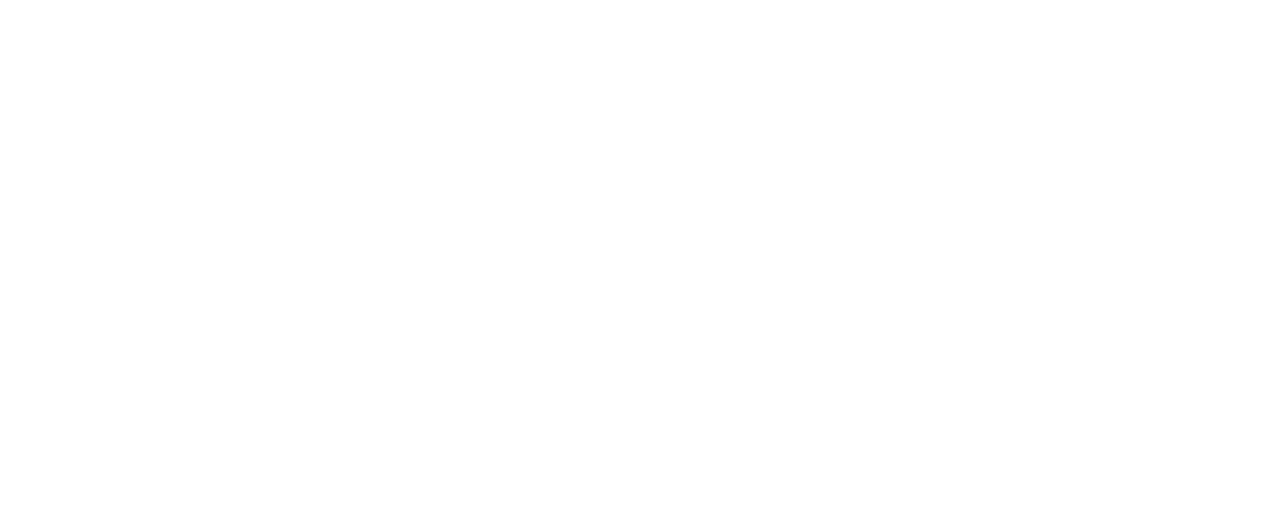
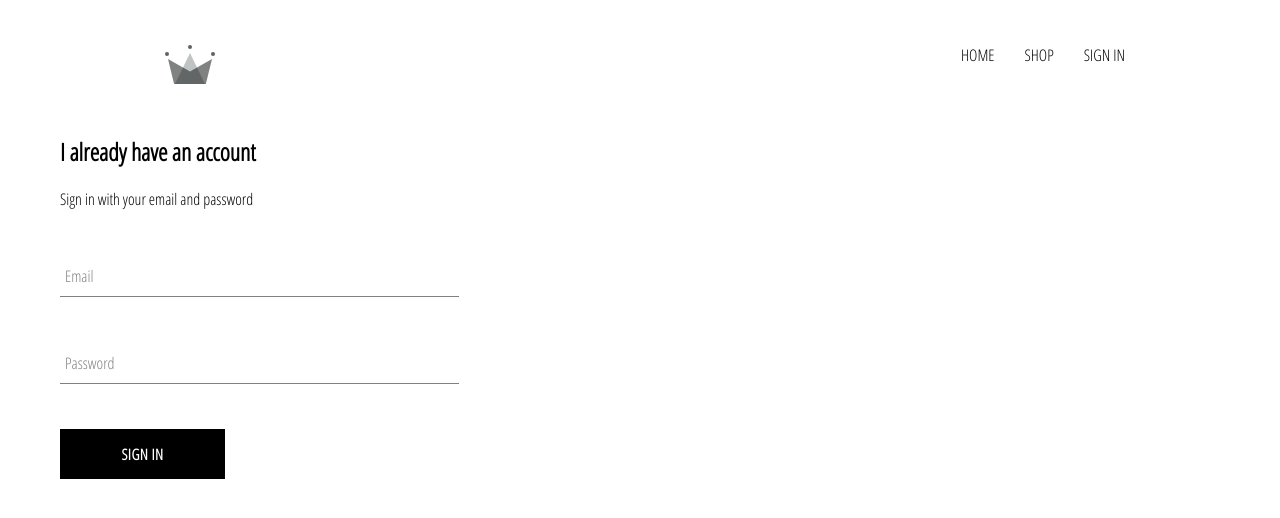
Before and after one commit to caglarorhan/emarket, a React (Create React App) app: page /signin in a window 1280 px wide. Shown: the top 518 px of the page. Built offline with nearby package versions, Linux system fonts and the light colour scheme.

Commit message:
Before Firebase implementation

```diff
--- a/src/App.css
+++ b/src/App.css
@@ -1,4 +1,9 @@
-
 body {
     font-family: 'Open Sans Condensed';
+    padding: 20px 60px;
 }
+
+a {
+    text-decoration: none;
+    color: black;
+}
--- a/src/App.js
+++ b/src/App.js
@@ -6,14 +6,17 @@
 
 import HomePage from "./pages/homepage/homepage.components";
 import ShopPage from "./pages/shop/shop.component";
-
+import SignInAndSignUpPage from "./pages/sign-in-and-sign-up/sign-in-and-sign-up.component";
+import Header from "./components/header/header.component";
 
 function App() {
   return (
     <div>
+        <Header />
         <Switch>
             <Route exact path='/' component={HomePage}/>
             <Route exact path='/shop' component={ShopPage}/>
+            <Route exact path='/signin' component={SignInAndSignUpPage}/>
         </Switch>
     </div>
   );
--- /dev/null
+++ b/src/components/custom-button/custom-button.style.scss
@@ -0,0 +1,22 @@
+.custom-button {
+  min-width: 165px;
+  width: auto;
+  height: 50px;
+  letter-spacing: 0.5px;
+  line-height: 50px;
+  padding: 0 35px 0 35px;
+  font-size: 15px;
+  background-color: black;
+  color: white;
+  text-transform: uppercase;
+  font-family: 'Open Sans Condensed';
+  font-weight: bolder;
+  border: none;
+  cursor: pointer;
+
+  &:hover {
+    background-color: white;
+    color: black;
+    border: 1px solid black;
+  }
+}
--- /dev/null
+++ b/src/components/custom-button/cutom-button.components.jsx
@@ -0,0 +1,13 @@
+import React from "react";
+
+import './custom-button.style.scss'
+
+
+
+const CustomButton = ({children, ...otherProps})=> (
+    <button className='custom-button' {...otherProps}>
+        {children}
+    </button>
+);
+
+export default CustomButton;
--- /dev/null
+++ b/src/components/form-input/form-input.component.jsx
@@ -0,0 +1,23 @@
+import React from 'react'
+
+import './form-input.style.scss';
+
+const FormInput = ({handleChange, label, ...otherProps}) => (
+    <div className='group'>
+        <input type="text" className="form-input" onChange={handleChange} {...otherProps}/>
+        {
+            label ?(
+                <label
+                    className={`${
+                        otherProps.value.length ? 'shrink':''
+                    } form-input-label`}
+                >
+                    {label}
+                </label>)
+                :
+                null
+        }
+    </div>
+);
+
+export default FormInput;
--- /dev/null
+++ b/src/components/form-input/form-input.style.scss
@@ -0,0 +1,54 @@
+$sub-color: grey;
+$main-color: black;
+
+@mixin shrinkLabel {
+  top: -14px;
+  font-size: 12px;
+  color: $main-color;
+}
+
+.group {
+  position: relative;
+  margin: 45px 0;
+
+  .form-input {
+    background: none;
+    background-color: white;
+    color: $sub-color;
+    font-size: 18px;
+    padding: 10px 10px 10px 5px;
+    display: block;
+    width: 100%;
+    border: none;
+    border-radius: 0;
+    border-bottom: 1px solid $sub-color;
+    margin: 25px 0;
+
+    &:focus {
+      outline: none;
+    }
+
+    &:focus ~ .form-input-label {
+      @include shrinkLabel();
+    }
+  }
+
+  input[type='password'] {
+    letter-spacing: 0.3em;
+  }
+
+  .form-input-label {
+    color: $sub-color;
+    font-size: 16px;
+    font-weight: normal;
+    position: absolute;
+    pointer-events: none;
+    left: 5px;
+    top: 10px;
+    transition: 300ms ease all;
+
+    &.shrink {
+      @include shrinkLabel();
+    }
+  }
+}
--- /dev/null
+++ b/src/components/header/header.component.jsx
@@ -0,0 +1,20 @@
+import React from "react";
+import {Link} from "react-router-dom";
+import {ReactComponent as Logo} from "../../assets/crown.svg"
+
+import './header.style.scss'
+
+const Header = ()=>(
+    <div className='header'>
+        <Link className='logo-container' to="/">
+            <Logo className='logo' />
+        </Link>
+        <div className="options">
+            <Link className='option' to='/' >HOME</Link>
+            <Link className='option' to='/shop' >SHOP</Link>
+            <Link className='option' to='/signin' >SIGN IN</Link>
+        </div>
+    </div>
+);
+
+export default Header;
--- /dev/null
+++ b/src/components/header/header.style.scss
@@ -0,0 +1,27 @@
+.header {
+  height: 70px;
+  width: 100%;
+  display: flex;
+  justify-content: space-between;
+  margin-bottom: 25px;
+  margin-left:80px;
+
+  .logo-container {
+    height: 100%;
+    width: 70px;
+    padding: 25px;
+  }
+
+  .options {
+    width: 50%;
+    height: 100%;
+    display: flex;
+    align-items: center;
+    justify-content: flex-end;
+    margin-right:160px;
+
+    .option {
+      padding: 10px 15px;
+    }
+  }
+}
--- /dev/null
+++ b/src/components/sign-in/sign-in.component.jsx
@@ -0,0 +1,42 @@
+import React from "react";
+import FormInput from "../form-input/form-input.component";
+import CustomButton from "../custom-button/cutom-button.components";
+import './sign-in.style.scss';
+
+class SignIn extends React.Component{
+    constructor(props) {
+        super(props);
+    this.state = {
+        email:'',
+        password:''
+    }
+    }
+
+    handleSubmit = e=>{
+        e.preventDefault();
+        this.setState({email:'', password:''});
+    };
+
+    handleChange = e =>{
+        console.log(e.target);
+        const {value,name} = e.target;
+        this.setState({[name]:value})
+    };
+
+
+    render(){
+        return(
+            <div className='sign-in'>
+                <h2>I already have an account</h2>
+                <span>Sign in with your email and password</span>
+                <form onSubmit={this.handleSubmit}>
+                    <FormInput type="email" name="email" value={this.state.email} required handleChange={this.handleChange} label='Email'/>
+                    <FormInput type="password" name="password" value={this.state.password} required handleChange={this.handleChange} label='Password'/>
+                    <CustomButton type='submit'> Sign In</CustomButton>
+
+                </form>
+            </div>
+        )
+    }
+}
+export default SignIn;
--- /dev/null
+++ b/src/components/sign-in/sign-in.style.scss
@@ -0,0 +1,9 @@
+.sign-in{
+ width: 30vw;
+ display: flex;
+ flex-direction: column;
+
+ .title {
+  margin: 10px 0;
+ }
+}
--- /dev/null
+++ b/src/pages/sign-in-and-sign-up/sign-in-and-sign-up.component.jsx
@@ -0,0 +1,13 @@
+import React from "react";
+import SignIn from "../../components/sign-in/sign-in.component";
+
+import './sign-in-and-sign-up.style.scss';
+
+const SignInAndSignUpPage = ()=>(
+    <div className="sign-in-and-sign-up">
+        <SignIn />
+    </div>
+
+);
+
+export default SignInAndSignUpPage;
```
Also changed, not shown: src/assets/crown.svg (added), src/logo.svg (deleted), src/pages/sign-in-and-sign-up/sign-in-and-sign-up.style.scss (added).
